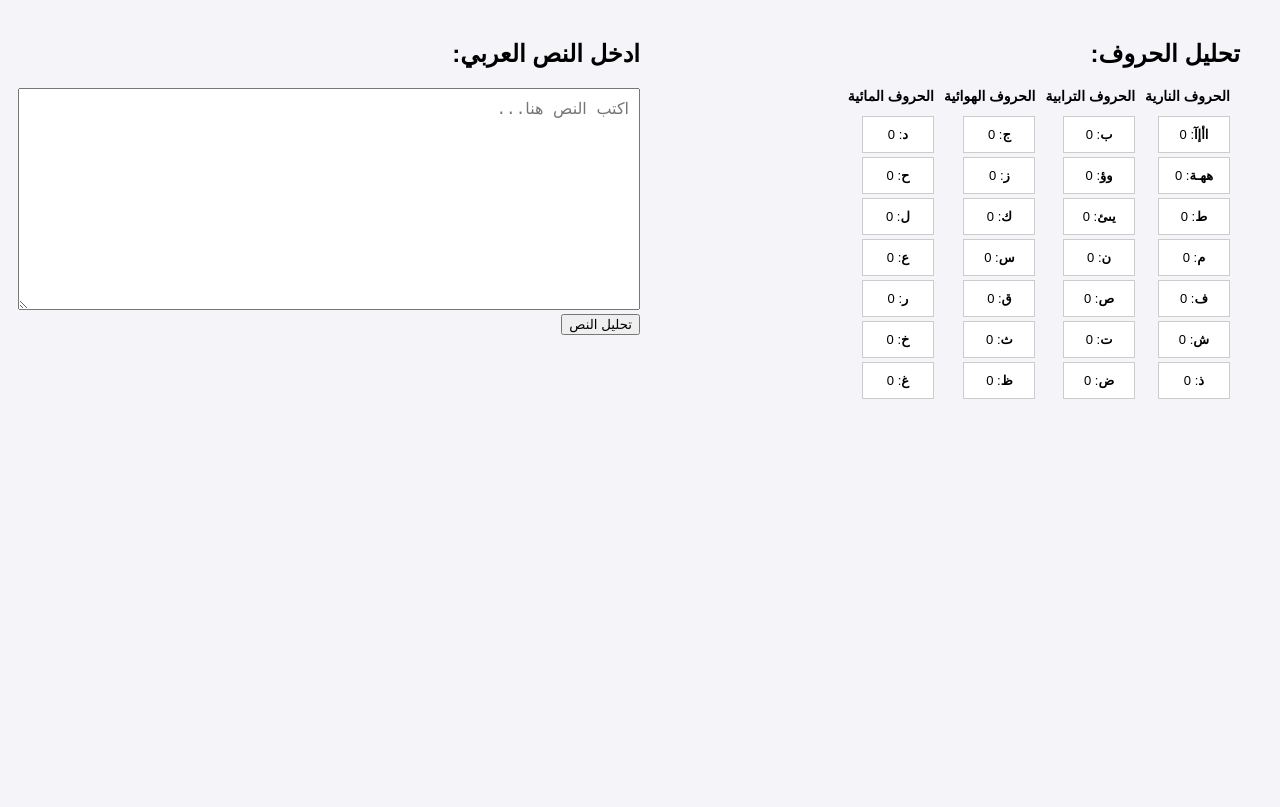
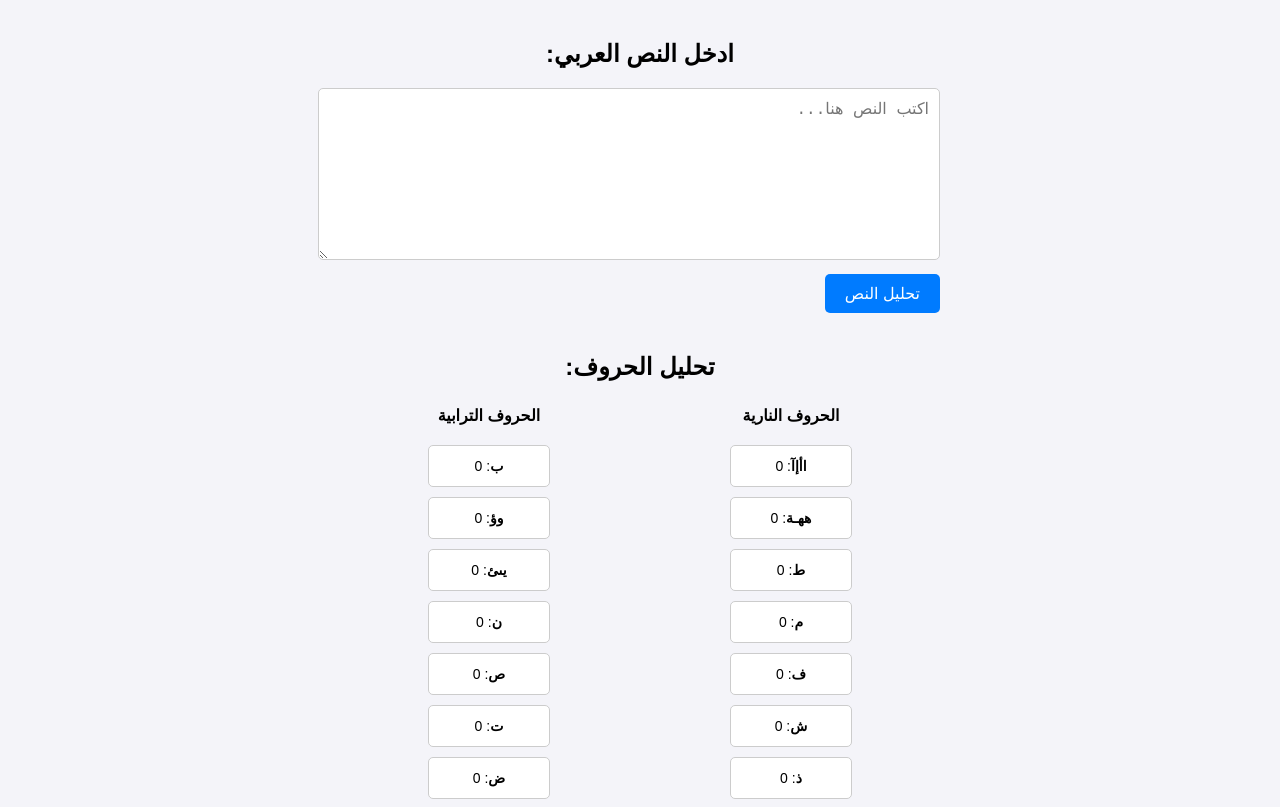
Before and after one commit to alix24028/ali2, a plain HTML site: page index.html in a window 1280 px wide. Shown: the top 807 px of the page. Drawn offline with Linux system fonts and the light colour scheme.

Commit message:
Update index.html

```diff
--- a/index.html
+++ b/index.html
@@ -7,44 +7,60 @@
     <style>
         body {
             font-family: Arial, sans-serif;
-            margin: 20px;
+            margin: 10px; /* أقل هوامش للشاشات الصغيرة */
             padding: 0;
             background-color: #f4f4f9;
+            overflow-x: hidden; /* منع ظهور شريط التمرير الأفقي */
         }
         .container {
             display: flex;
-            flex-direction: row-reverse;
+            flex-direction: column; /* ترتيب العناصر عموديًا للشاشات الصغيرة */
+            align-items: center; /* توسيط العناصر */
         }
-        .input-section {
-            flex: 1;
-            margin-left: 20px;
-        }
-        .output-section {
-            flex: 1;
-            margin-right: 20px;
+        .input-section, .output-section {
+            width: 100%; /* عرض كامل للشاشات الصغيرة */
+            max-width: 600px; /* تحديد أقصى عرض للأجهزة الكبيرة */
+            margin: 10px auto; /* هوامش صغيرة */
         }
         textarea {
             width: 100%;
-            height: 200px;
+            height: 150px; /* ارتفاع أقل للشاشات الصغيرة */
             font-size: 16px;
             padding: 10px;
             direction: rtl;
+            border: 1px solid #ccc;
+            border-radius: 5px;
+        }
+        button {
+            margin-top: 10px;
+            padding: 10px 20px;
+            font-size: 16px;
+            background-color: #007bff;
+            color: white;
+            border: none;
+            border-radius: 5px;
+            cursor: pointer;
+        }
+        button:hover {
+            background-color: #0056b3;
         }
         .char-boxes {
             display: flex;
-            flex-direction: column; /* Arrange boxes vertically */
-            margin-top: 5px;
+            flex-direction: column;
+            margin-top: 10px;
         }
         .char-box {
-            width: 70px; /* Smaller box size */
-            height: 35px; /* Smaller box size */
+            width: 100%; /* عرض كامل للشاشات الصغيرة */
+            max-width: 120px; /* تحديد أقصى عرض للأجهزة الكبيرة */
+            height: 40px;
             text-align: center;
-            line-height: 35px; /* Adjust line height for smaller box */
+            line-height: 40px;
             border: 1px solid #ccc;
-            margin: 2px 0; /* Reduce spacing between boxes */
-            font-size: 13px; /* Smaller font size */
+            margin: 5px auto; /* هوامش صغيرة */
+            font-size: 14px;
             background-color: #fff;
             position: relative;
+            border-radius: 5px;
         }
         .char-box.zero {
             color: red;
@@ -64,34 +80,28 @@
         .char-box.maei {
             background-color: #ffffcc;
         }
-        .stats {
-            margin-top: 20px;
-            font-size: 16px;
+        .stats, .element-stats {
+            margin-top: 15px;
+            font-size: 14px;
+            text-align: center;
         }
         .element-section {
-            margin-top: 20px;
             display: flex;
-            flex-direction: row; /* Arrange columns horizontally */
-            align-items: flex-start; /* Align columns closely */
+            flex-direction: row; /* صف واحد للأعمدة */
+            justify-content: space-between; /* توزيع الأعمدة بالتساوي */
+            flex-wrap: wrap; /* السماح بتقسيم الأعمدة عند الحاجة */
         }
-        .element-title {
+        .element-row {
+            display: flex;
+            flex-direction: column;
+            margin: 5px;
+            width: 48%; /* عرض كل عمود بنسبة 48% للشاشات الصغيرة */
+        }
+        .element-header {
             font-size: 16px;
             font-weight: bold;
             margin-bottom: 5px;
-        }
-        .element-row {
-            display: flex;
-            flex-direction: column; /* Arrange rows vertically */
-            margin-right: 10px; /* Small space between columns */
-        }
-        .element-header {
-            font-size: 14px;
-            font-weight: bold;
-            margin-bottom: 5px;
-        }
-        .element-stats {
-            margin-top: 20px;
-            font-size: 14px;
+            text-align: center;
         }
     </style>
 </head>
@@ -100,14 +110,14 @@
 <div class="container">
     <!-- Input Section -->
     <div class="input-section">
-        <h2>ادخل النص العربي:</h2>
+        <h2 style="text-align: center;">ادخل النص العربي:</h2>
         <textarea id="textInput" placeholder="اكتب النص هنا..."></textarea>
         <button onclick="analyzeText()">تحليل النص</button>
     </div>
 
     <!-- Output Section -->
     <div class="output-section">
-        <h2>تحليل الحروف:</h2>
+        <h2 style="text-align: center;">تحليل الحروف:</h2>
         <div class="element-section">
             <div class="element-row">
                 <div class="element-header">الحروف النارية</div>
```
